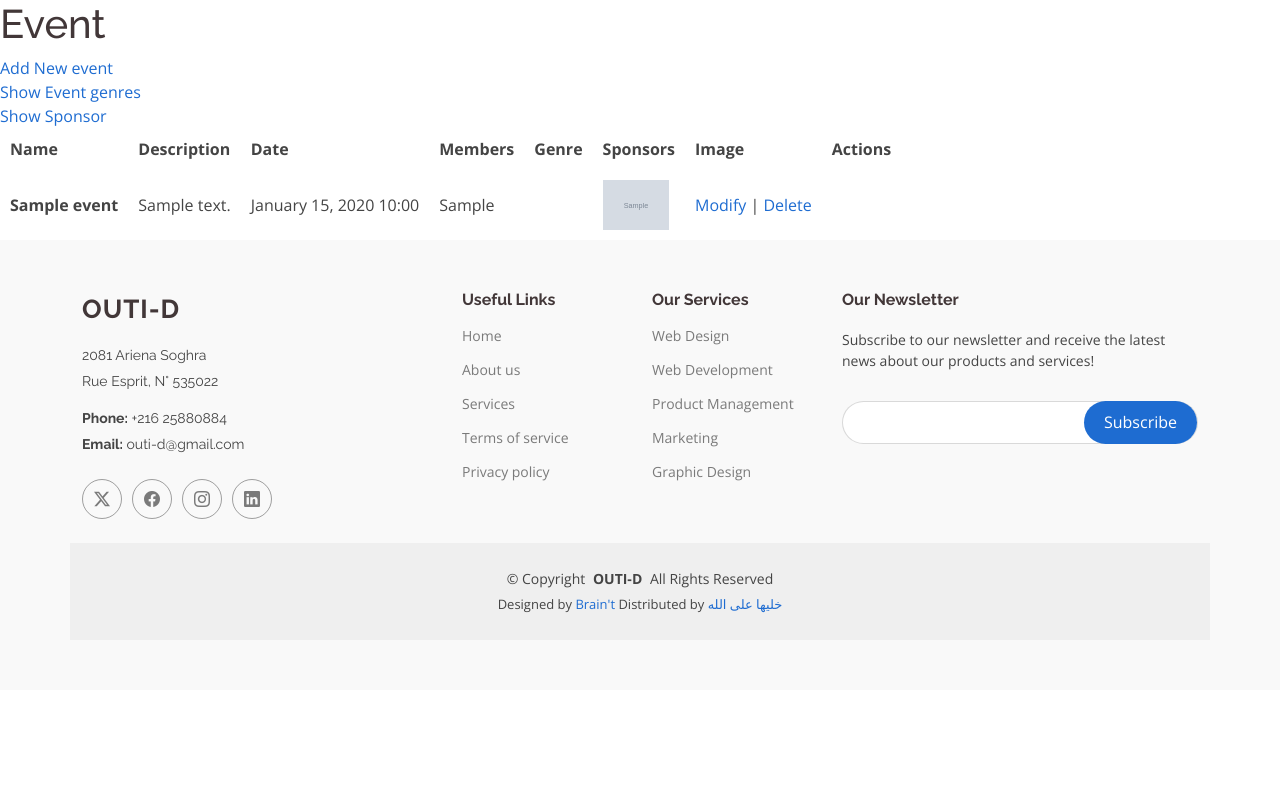
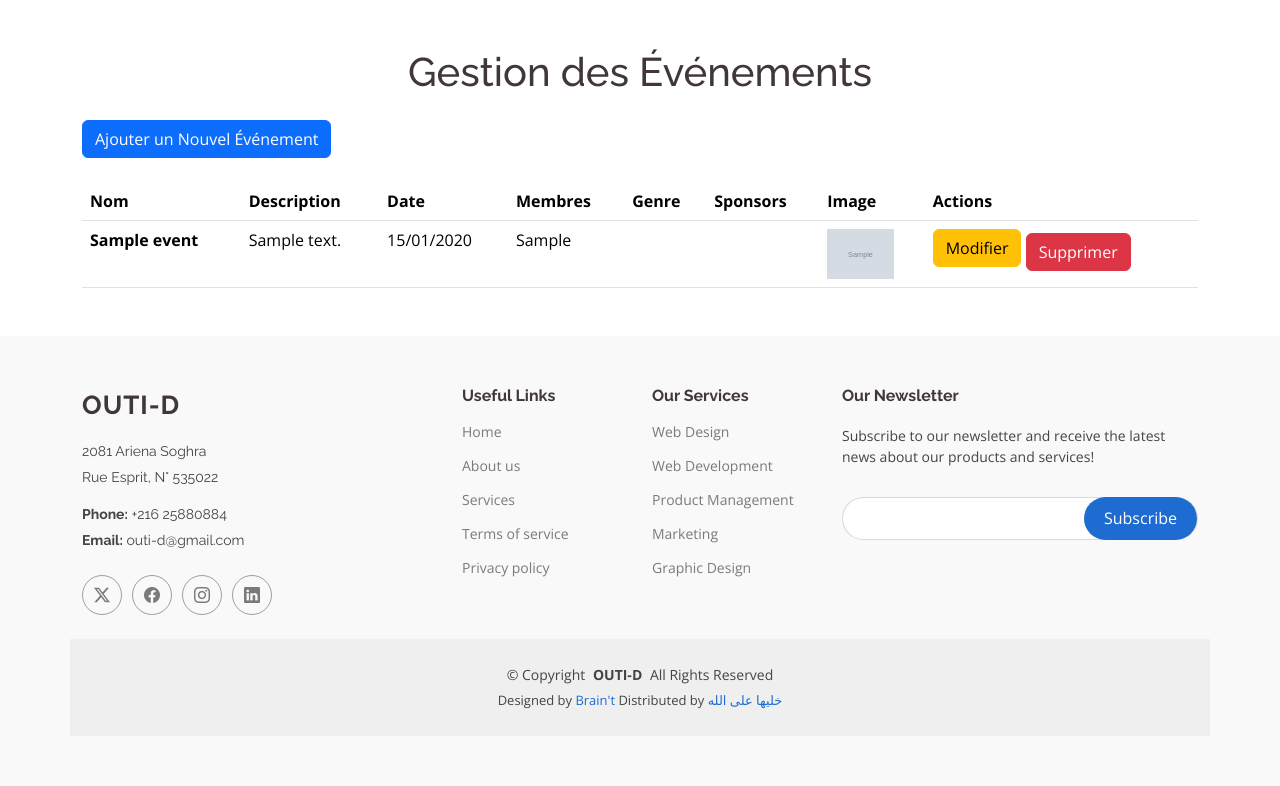
Before and after one commit to bohmide/outi-d-web, a Symfony app: template templates/events/showEvents.html.twig in a window 1280 px wide. Shown: the part 114-900 px from the top of the page. Before the commit the page ends 754 px from the top, so only its background shows below. Run offline with Twig, Linux system fonts and the light colour scheme; the template is opened without the code that fills it: most values are stand-ins (such as "Sample title", 1, 10 or a date in 2020); grey boxes marked "Sample" are stand-in pictures; style sheets or scripts are compiled from the project's sources; some libraries are stand-ins or nearby versions.

Commit message:
Event_CRUD

```diff
--- a/templates/events/showEvents.html.twig
+++ b/templates/events/showEvents.html.twig
@@ -1,59 +1,62 @@
 {% extends 'base.html.twig' %}
 
-{% block title %}Event
+{% block title %}Gestion des Événements -
 {% endblock %}
 
 {% block body %}
-	<h1>Event</h1>
+	<div class="container my-5">
+		<h1 class="text-center mb-4">Gestion des Événements</h1>
 
-	<a href="{{ path('app_add_event') }}">Add New event</a>
-    <br>
-    <a href="{{ path('app_show_event_genre') }}">Show Event genres</a>
-	<br>
-    <a href="{{ path('app_show_sponsors') }}">Show Sponsor</a>
+		<a href="{{ path('app_add_event') }}" class="btn btn-primary mb-4">Ajouter un Nouvel Événement</a>
 
-
-	<table border="0">
+		{% if events is empty %}
+			<p colspan="8" class="text-center">Aucun événement trouvé.</p>
+		{% else %}
+			<table class="table">
 				<thead>
 					<tr>
-            <th style="padding: 10px;">Name</th>
-            <th style="padding: 10px;">Description</th>
-            <th style="padding: 10px;">Date</th>
-            <th style="padding: 10px;">Members</th>
-            <th style="padding: 10px;">Genre</th>
-            <th style="padding: 10px;">Sponsors</th>
-            <th style="padding: 10px;">Image</th>
-            <th style="padding: 10px;">Actions</th>
+						<th>Nom</th>
+						<th>Description</th>
+						<th>Date</th>
+						<th>Membres</th>
+						<th>Genre</th>
+						<th>Sponsors</th>
+						<th>Image</th>
+						<th>Actions</th>
 					</tr>
 				</thead>
 				<tbody>
 					{% for event in events %}
 						<tr>
-                <td style="padding: 10px;"><strong>{{ event.getNomEvent() }}</strong></td>
-                <td style="padding: 10px;">{{ event.getDescription() }}</td>
-                <td style="padding: 10px;">{{ event.getDateEvent()|date }}</td>
-                <td style="padding: 10px;">{{ event.getNbrMembers() ?? 'Illimité' }}</td>
-                <td style="padding: 10px;">{{ event.genre.getNomGenre() }}</td>
+							<td>
+								<strong>{{ event.getNomEvent() }}</strong>
+							</td>
+							<td>{{ event.getDescription() }}</td>
+							<td>{{ event.getDateEvent()|date('d/m/Y') }}</td>
+							<td>{{ event.getNbrMembers() ?? 'Illimité' }}</td>
+							<td>{{ event.genre.getNomGenre() }}</td>
+							<td>
 								{% for sponsor in event.getSponsors() %}
-                    <td>{{ sponsor.getNomSponsor() }}<br></td>
+									{{ sponsor.getNomSponsor() }}<br>
 								{% endfor %}
 							</td>
-                <td style="padding: 10px;">
+							<td>
 								{% if event.getImagePath() %}
 									<img src="{{ asset('uploads/events_images/' ~ event.imagePath) }}" alt="Event Image" height="50">
+								{% else %}
+									Aucune image
 								{% endif %}
 							</td>
-                <td style="padding: 10px;">
-                    <a href="{{ path('app_update_event', {'id': event.getId()}) }}">Modify</a> |
-                    <a href="{{ path('app_delete_event', {'id': event.getId()}) }}">Delete</a>
+							<td>
+								<a href="{{ path('app_update_event', {'id': event.getId()}) }}" class="btn btn-warning mb-2">Modifier</a>
+								<form action="{{ path('app_delete_event', {'id': event.getId()}) }}" method="post" class="d-inline" onsubmit="return confirm('Êtes-vous sûr de vouloir supprimer cet événement ?');">
+									<button type="submit" class="btn btn-danger">Supprimer</button>
+								</form>
 							</td>
-            </tr>
-        {% else %}
-            <tr>
-                <td colspan="8">No event found.</td>
 						</tr>
                     {% endfor %}
 				</tbody>
 			</table>
-
+		{% endif %}
+	</div>
 {% endblock %}
--- a/templates/sponsors/showSponsors.html.twig
+++ b/templates/sponsors/showSponsors.html.twig
@@ -22,6 +22,7 @@
 		<div class="col-12">
         <div class="bg-secondary rounded h-100 p-4">
             <h6 class="mb-4">Liste des Sponsors</h6>
+				<a href="{{ path('app_add_sponsor') }}" class="btn btn-primary mb-4">Ajouter un Nouveau Sponsor</a>
             <div class="table-responsive">
                 <table class="table">
                     <thead>
```
Also changed, not shown: templates/events/addEvent.html.twig (+50 -50 lines), public/uploads/event_genre_images/facebook-67b70becad6f0.png (added), public/uploads/event_genre_images/google-67b70be141e38.png (added). Lines whose indentation alone changed are shown as unchanged.
